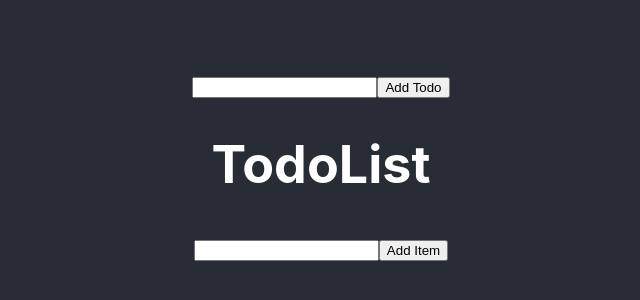
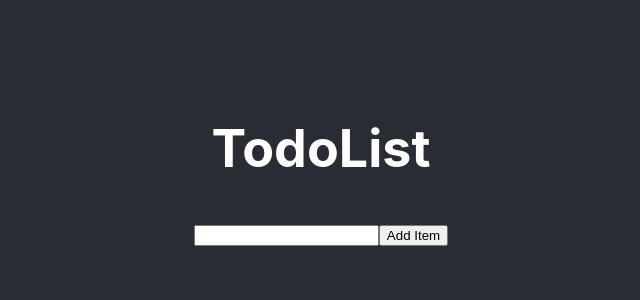
Before and after one commit to saclave/ToDoList, a React (Create React App) app: page / in a window 1280 px wide. Shown: the part 236-536 px from the top of the page, without its empty margins (319-959 px from the left). Built offline with nearby package versions, Linux system fonts and the light colour scheme.

Commit message:
[React][Vea-Janelle] Refactor : called Todolist component only

```diff
--- a/src/App.js
+++ b/src/App.js
@@ -1,13 +1,11 @@
 import './App.css';
-import TodoGenerator from './components/TodoGenerator';
 import TodoList from './components/TodoList';
 
 function App() {
   return (
     <div className="App">
       <header className="App-header">
-        <TodoGenerator />
-        <TodoList />
+        <TodoList/>
       </header>
     </div>
   );
```
